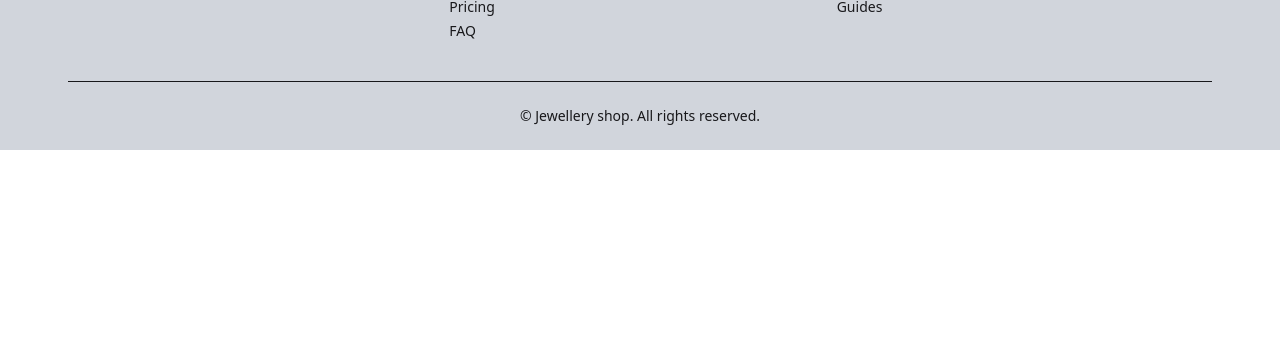
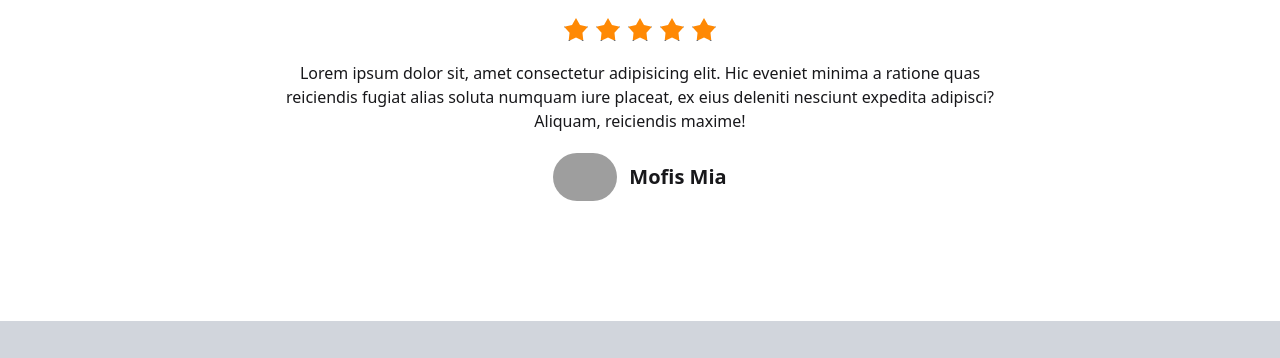
Before and after one commit to Sumiaya-Akther/jewellery-shop, a plain HTML site: page index.html in a window 1280 px wide. Shown: the part 4544-4902 px from the top of the page. Before the commit the page ends 4694 px from the top, so only its background shows below. Drawn offline with nearby package versions, Linux system fonts and the light colour scheme; grey boxes are pictures that could not be loaded.

Commit message:
testimonials section

```diff
--- a/index.html
+++ b/index.html
@@ -405,6 +405,34 @@
                 </div>
             </div>
         </section>
+        <!-- testimonials section -->
+        <section class="w-11/12 mx-auto my-30">
+            <div class="flex justify-center items-center space-y-5 flex-col text-center">
+                <h1 class="text-3xl font-bold">Testimonial</h1>
+                <p class="mb-5">See What Our Clints Saying</p>
+                <div class="flex gap-2 rating">
+                    <input type="radio" name="rating-2" class="mask mask-star-2 bg-orange-400" aria-label="1 star" />
+                    <input type="radio" name="rating-2" class="mask mask-star-2 bg-orange-400" aria-label="1 star" />
+                    <input type="radio" name="rating-2" class="mask mask-star-2 bg-orange-400" aria-label="1 star" />
+                    <input type="radio" name="rating-2" class="mask mask-star-2 bg-orange-400" aria-label="1 star" />
+                    <input type="radio" name="rating-2" class="mask mask-star-2 bg-orange-400" aria-label="2 star"
+                        checked="checked" />
+                </div>
+                <div>
+                    Lorem ipsum dolor sit, amet consectetur adipisicing elit. Hic eveniet minima a ratione quas <br>
+                    reiciendis fugiat alias soluta numquam iure placeat, ex eius deleniti nesciunt expedita adipisci? <br>
+                    Aliquam, reiciendis maxime!
+                </div>
+                <div class="flex items-center gap-3">
+                    <div className="avatar">
+                        <div className="w-16 rounded-full">
+                            <img class="rounded-full w-16" src="https://img.daisyui.com/images/profile/demo/yellingcat@192.webp" />
+                        </div>
+                    </div>
+                    <h6 class="text-xl font-semibold">Mofis Mia</h6>
+                </div>
+            </div>
+        </section>
     </Main>
     <footer>
         <footer class="px-4 divide-y bg-gray-300 dark:bg-gray-100 dark:text-gray-800">
```
